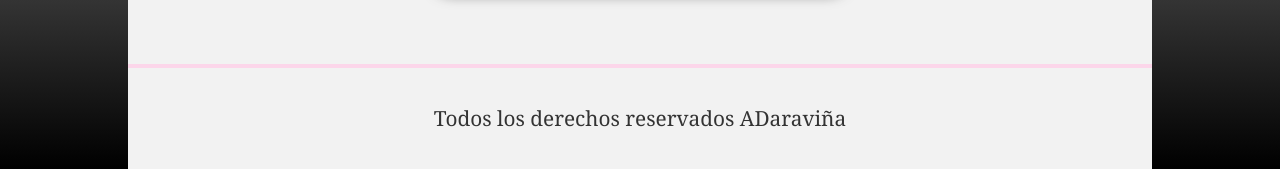
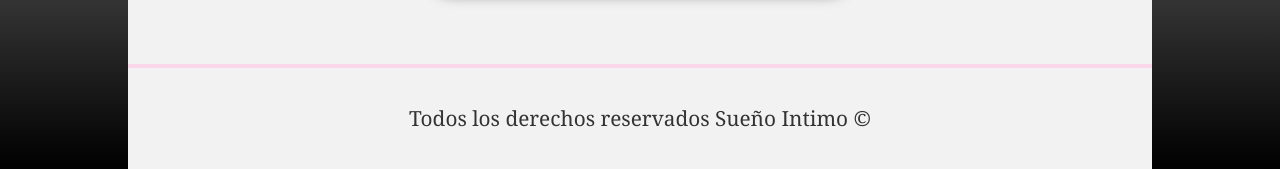
Before and after one commit to AndresDVD/SuenoIntimo-WEB, a PHP site: page /SuenoIntimo-WEB/php/login.php in a window 1280 px wide. Shown: the part 662-831 px from the top of the page. Run offline with PHP 8.4, Linux system fonts and the light colour scheme; the visitor is signed in with stand-in values (Sample User, id 1).

Commit message:
Update login.php

```diff
--- a/php/login.php
+++ b/php/login.php
@@ -100,7 +100,7 @@
         </section>
     </main>
     <footer class="pie">
-        <p>Todos los derechos reservados ADaraviña</p>
+        <p>Todos los derechos reservados Sueño Intimo ©</p>
     </footer>
     <script src="https://code.jquery.com/jquery-3.5.1.min.js"></script>
     <script src="../js/scriptslogeo.js"></script>
```
